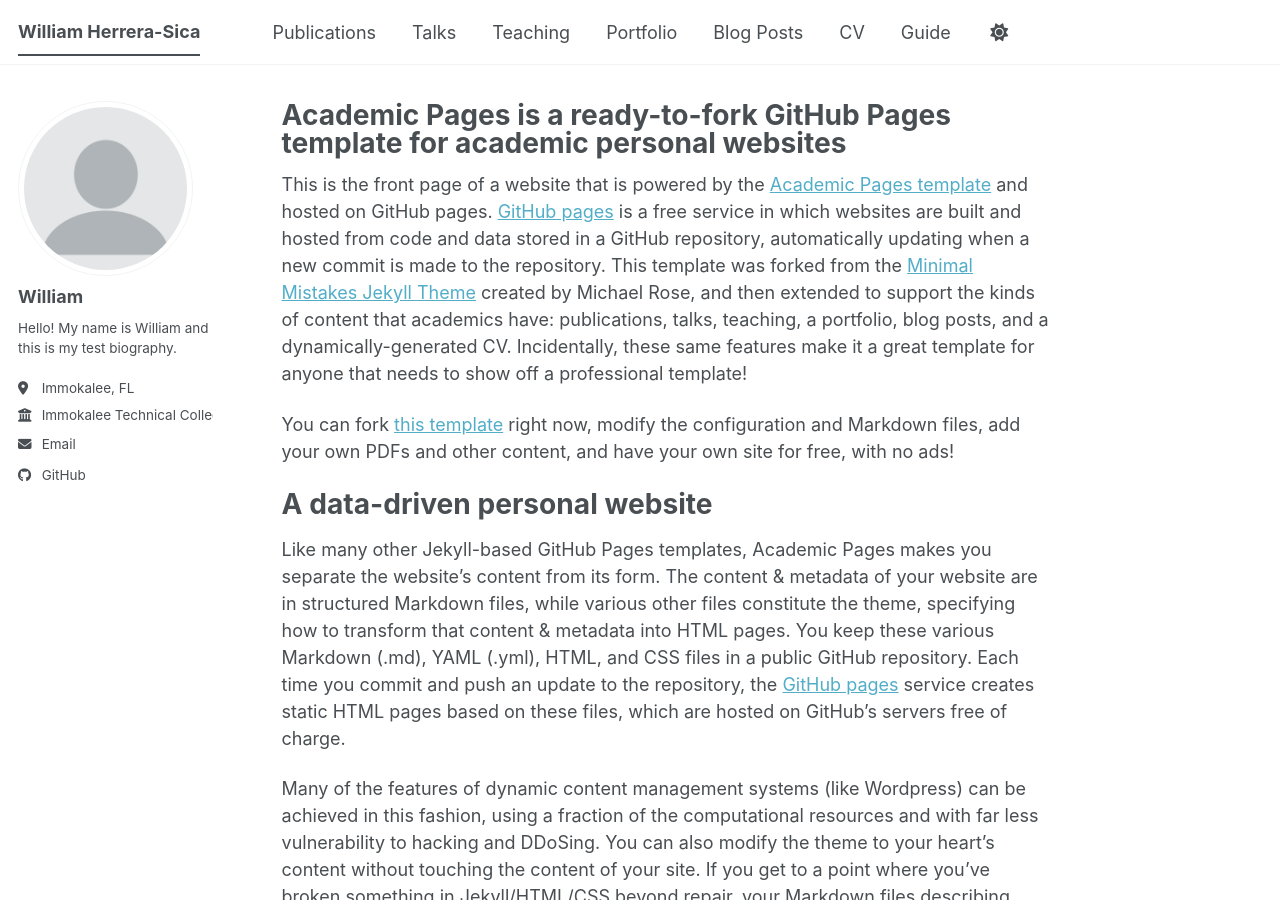
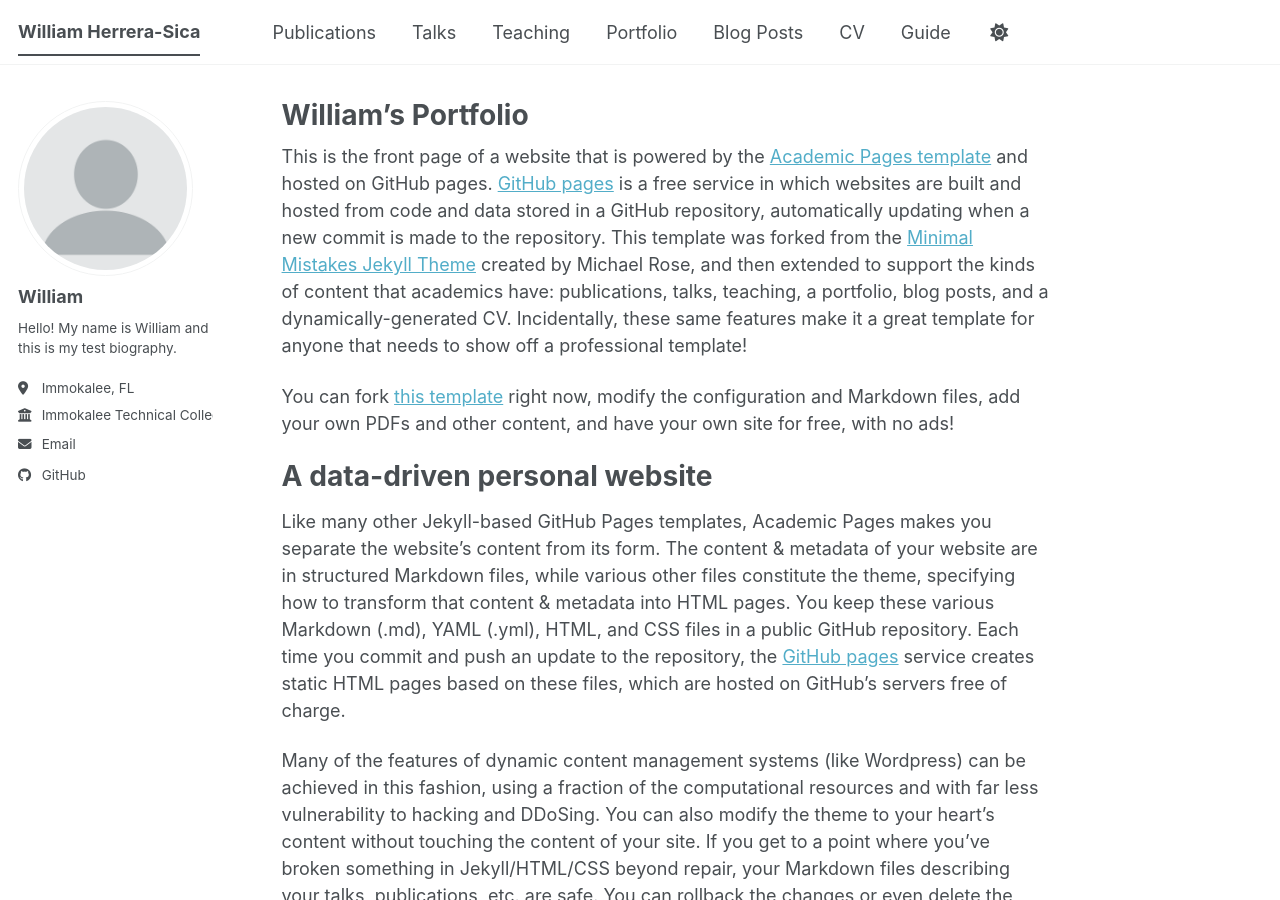
Before and after one commit to herreraw1/herreraw1.github.io, a Jekyll site: the page built from _pages/about.md, in a window 1280 px wide and 900 px high. Built offline with Jekyll 4.4.1, drawn with Linux system fonts in a browser that asks for light colours; a script bundle is joined from its source files by our own code; library files that are not in the unit come from our copies.

Commit message:
Update about.md

```diff
--- a/_pages/about.md
+++ b/_pages/about.md
@@ -1,6 +1,6 @@
 ---
 permalink: /
-title: "Academic Pages is a ready-to-fork GitHub Pages template for academic personal websites"
+title: "William's Portfolio"
 author_profile: true
 redirect_from:
   - /about/
```
